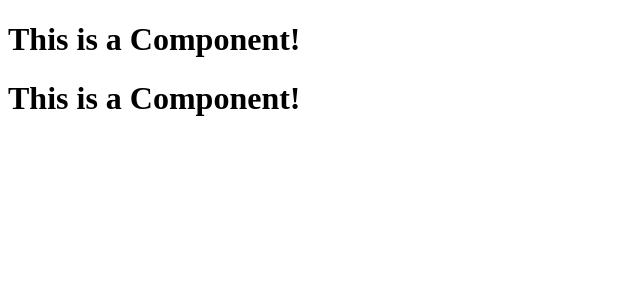
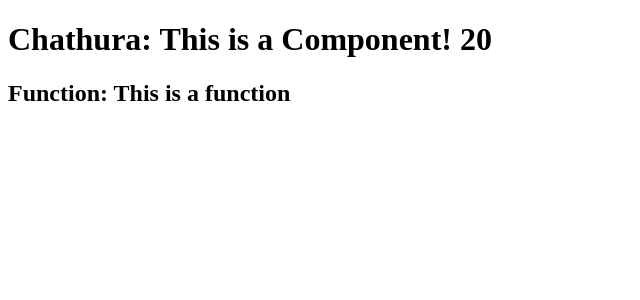
Before and after one commit to Chathuraje/react-tutorial, a React (Vite) app: page / in a window 1280 px wide. Shown: the top 300 px of the page, without its empty margins (0-640 px from the left). Built offline with nearby package versions, Linux system fonts and the light colour scheme.

Commit message:
Day 1.6: What is JSX (Javascript Extension) in React

```diff
--- a/src/App.jsx
+++ b/src/App.jsx
@@ -1,12 +1,11 @@
-import Hello from './components/Hello';
+import Hello from "./components/Hello";
 
 function App() {
   return (
     <div className="App">
       <Hello />
-      <Hello></Hello>
     </div>
   );
 }
 
-export default App
+export default App;
--- a/src/components/Hello.jsx
+++ b/src/components/Hello.jsx
@@ -1,5 +1,18 @@
+const name = "Chathura";
+
+function displayMessage() {
+  return "This is a function";
+}
+
 function Hello() {
-    return <h1>This is a Component!</h1>;
-  }
+  return (
+    <div>
+      <h1>
+        {name}: This is a Component! {10 + 10}
+      </h1>
+      <h2>Function: {displayMessage()}</h2>
+    </div>
+  );
+}
 
-  export default Hello
+export default Hello;
```
Also changed, not shown: 1 other file (tests, documents, lock files or other folders).
